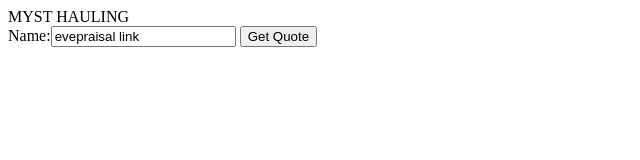
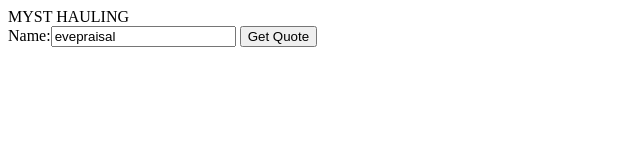
Before and after one commit to AidaP1/aidanp1.github.io, a plain HTML site: page index.html in a window 1280 px wide. Both pictures are taken after a click on the button "Get Quote". Shown: the full height of the page, 0-640 px from the left. Drawn offline with Linux system fonts and the light colour scheme; no server answers.

Commit message:
naming error fixed

```diff
--- a/index.html
+++ b/index.html
@@ -6,7 +6,7 @@
 <body>
     <header>MYST HAULING</header>
 
-    Name:<input type="text" id="evepraisal_link" value="evepraisal link">
+    Name:<input type="text" id="evepraisal_link" value="evepraisal">
     <button type="button" onclick="generateQuote()">Get Quote</button>
 
     <p id="volume"></p>
--- a/script.js
+++ b/script.js
@@ -10,7 +10,7 @@ function httpGet(get_url) {
   }
 
 function generateQuote() {
-    let evepraisal_url = document.getElementById("evepraisal link").value;
+    let evepraisal_url = document.getElementById("evepraisal_link").value;
     let get_url = evepraisal_url + '.json'
 
     let r = JSON.parse(httpGet(get_url))
```
